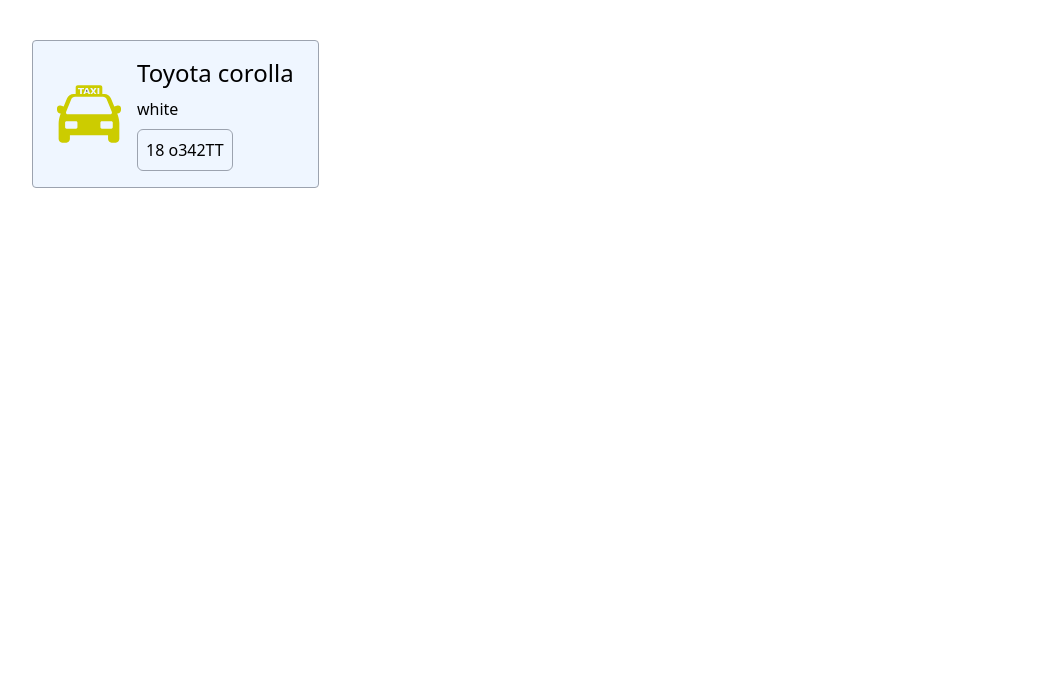
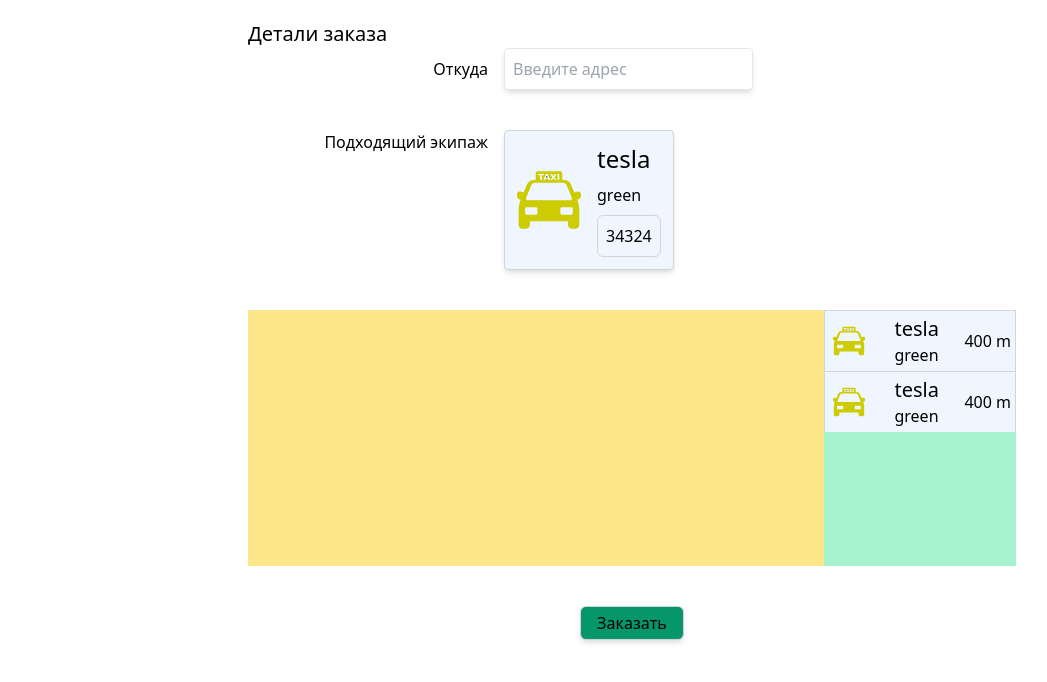
Before and after one commit to avakumov/yandex-map-taxi, a React (Create React App) app: page / in a window 1280 px wide. Shown: the top 682 px of the page, without its empty margins (8-1055 px from the left). Built offline with nearby package versions, Linux system fonts and the light colour scheme; the HTML template or start-up script is replaced by a standard one.

Commit message:
Added home page

```diff
--- a/src/App.tsx
+++ b/src/App.tsx
@@ -1,11 +1,11 @@
 import React from 'react'
-import TaxiCard from "./components/TaxiCard"
+import Home from "./pages/Home"
 
 
 function App() {
   return (
-    <div className="p-10">
-      <TaxiCard model="Toyota corolla" color="white" licensePlate="18 o342TT"/>
+    <div className="container mx-auto px-4">
+      <Home/>
     </div>
   );
 }
--- a/src/components/TaxiCard.tsx
+++ b/src/components/TaxiCard.tsx
@@ -1,20 +1,21 @@
 import taxiImage from "../images/taxi.svg"
 
-export interface Props {
-    model: string;
+export interface ITaxi {
+    model: string
     color: string
-    licensePlate: string
+    licensePlate?: string
+    distance?: string
   }
 
-function TaxiCard({model, color, licensePlate}:Props) {
+function TaxiCard(taxi:ITaxi):JSX.Element {
 
     return(
-        <div className="flex bg-blue-50 w-max px-6 py-4 rounded border border-gray-400">
+        <div className="flex shadow-md bg-blue-50 w-max p-3 rounded border border-gray-300">
             <img className="w-16 fill-current text-yellow-100" src={taxiImage} alt="taxi"/>
             <div className="flex flex-col pl-4">
-                <div className="text-2xl">{model}</div>
-                <div className="py-2">{color}</div>
-                <div className="border p-2 w-min truncate rounded-md border-gray-400">{licensePlate}</div>
+                <div className="text-2xl">{taxi.model}</div>
+                <div className="py-2">{taxi.color}</div>
+                {taxi.licensePlate&&<div className="border p-2 w-min truncate rounded-md border-gray-300">{taxi.licensePlate}</div>}
             </div>
         </div>
     )
--- /dev/null
+++ b/src/components/TaxiRow.tsx
@@ -0,0 +1,26 @@
+import taxiImage from "../images/taxi.svg"
+
+export interface ITaxi {
+    model: string
+    color: string
+    licensePlate?: string
+    distance?: string
+  }
+
+function TaxiRow(taxi:ITaxi):JSX.Element {
+
+    return(
+        <div className="flex bg-blue-50 p-1  border-b-0 border border-gray-300 justify-between items-center">
+            <img className="w-8 mx-1 fill-current text-yellow-100" src={taxiImage} alt="taxi"/>
+            <div className="flex flex-col">
+                <div className="text-xl">{taxi.model}</div>
+                <div className="">{taxi.color}</div>
+            </div>
+            <div>
+                {taxi.distance&&taxi.distance}
+            </div>
+        </div>
+    )
+}
+
+export default TaxiRow
--- /dev/null
+++ b/src/pages/Home.tsx
@@ -0,0 +1,49 @@
+import { useState } from "react";
+import TaxiCard from "../components/TaxiCard";
+import TaxiRow from "../components/TaxiRow"
+import { ITaxi } from "../components/TaxiCard";
+
+const t = { model: "tesla", color: "green", licensePlate: "34324", distance:"400 m"};
+function Home() {
+  const [taxi, setTaxi] = useState<ITaxi | null>(t);
+  function handleChangeSearch() {}
+
+  return (
+    <div className=" mt-5 max-w-screen-md mx-auto flex flex-col">
+        <div className="text-xl">Детали заказа</div>
+      <div className="flex items-center mb-10">
+        <label className="pr-4 w-1/3 text-right" htmlFor="address">
+            Откуда
+
+        </label>
+        <div className="w-2/3">
+          <input
+            className="p-2 border border-gray-200 rounded shadow-md"
+            id="address"
+            placeholder="Введите адрес"
+            type="text"
+            onChange={handleChangeSearch}
+          />
+        </div>
+      </div>
+      <div className="flex">
+        <div className="text-right pr-4 w-1/3">Подходящий экипаж</div>
+        {taxi ? <TaxiCard {...taxi} /> : <div>Такси не найдено</div>}
+      </div>
+
+      <div className="flex my-10">
+          <div id="map" className="bg-yellow-200 w-3/4 h-64">
+
+          </div>
+          <div className="bg-green-200 w-1/4">
+          {taxi&&<TaxiRow {...taxi} />}
+          {taxi&&<TaxiRow {...taxi} />}
+          </div>
+
+      </div>
+      <button className="bg-green-600 border border-gray-300 rounded-md hover:bg-green-500 px-4 py-1 shadow-md max-w-min self-center">Заказать</button>
+    </div>
+  );
+}
+
+export default Home;
```
